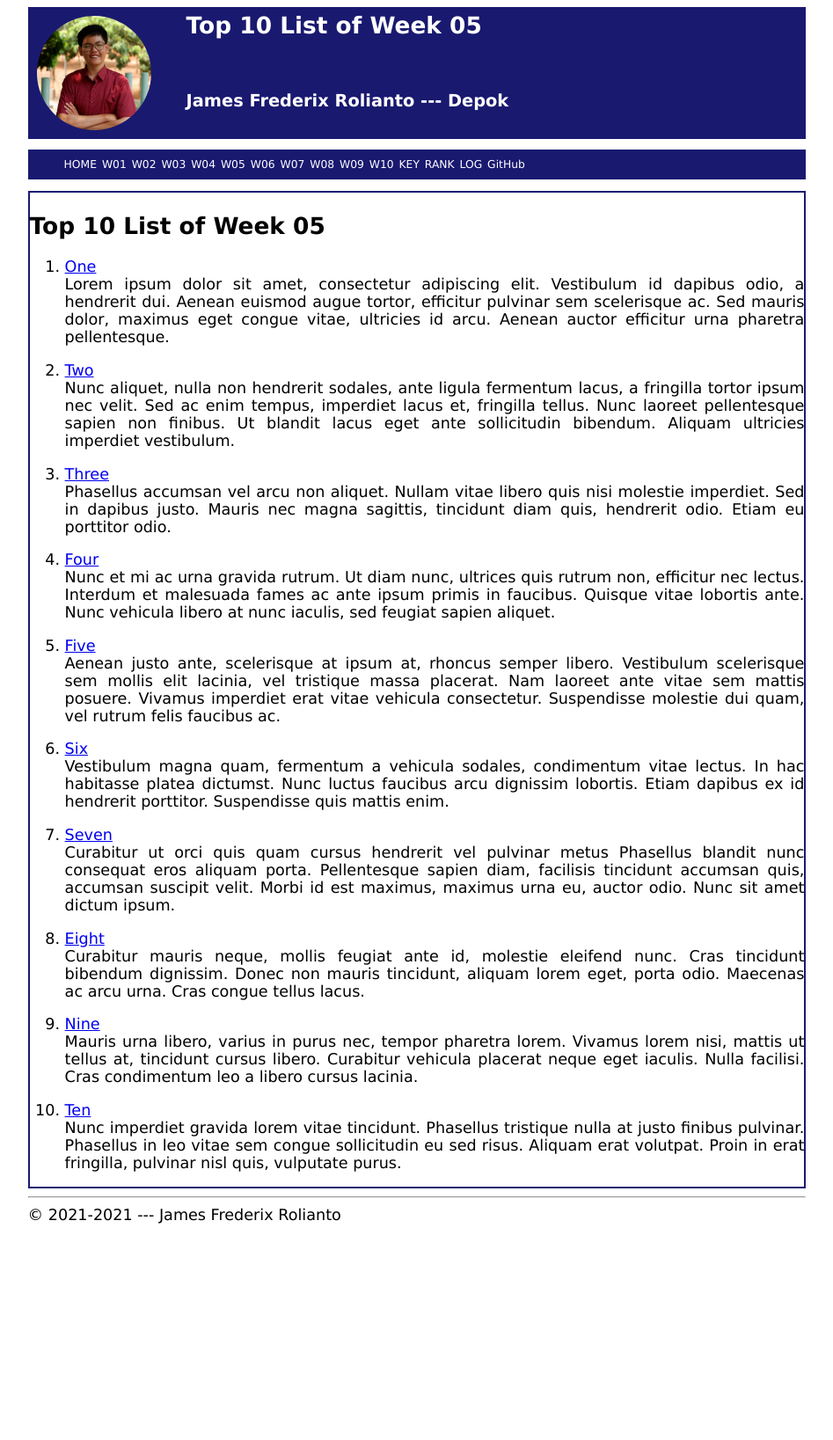
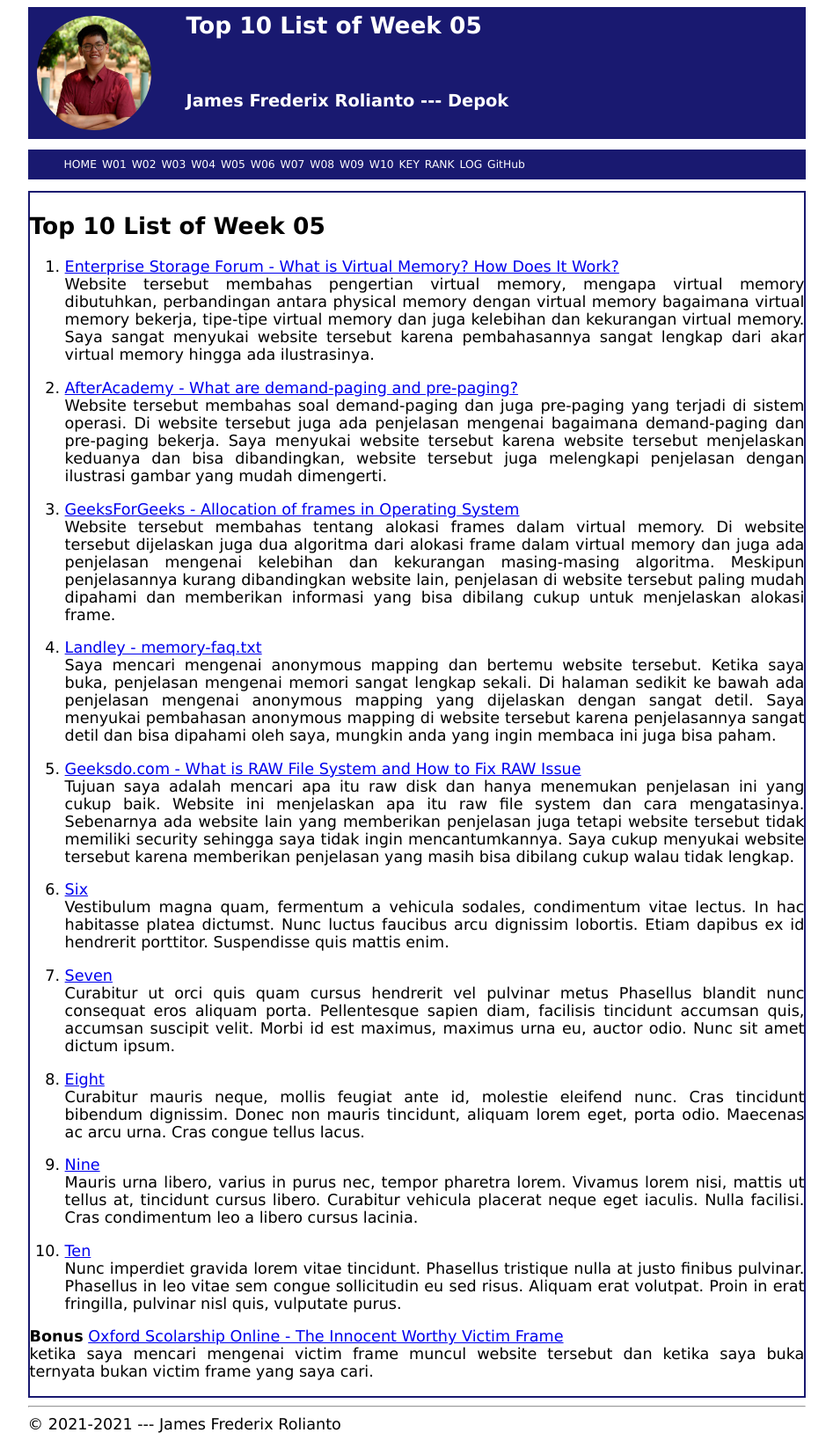
Before and after one commit to SinusCosinusTangen/os211, a Jekyll site: the page built from w05.md, in a window 1280 px wide. Shown: the whole page at 88% size, without its empty margins (166-1113 px from the left). Built offline with Jekyll 4.4.1, drawn with Linux system fonts in a browser that asks for light colours; our own code applies the rules of GitHub Pages for plain Markdown files; before the commit the page ends 1399 px from its top, so only the background shows below that.

Commit message:
OS211 SinusCosinusTangen

```diff
--- a/w05.md
+++ b/w05.md
@@ -5,40 +5,32 @@ permalink: /W05/
 
 # Top 10 List of Week 05
 
-1. [One](https://en.wikipedia.org/wiki/1)<br>
-Lorem ipsum dolor sit amet, consectetur adipiscing elit.
-Vestibulum id dapibus odio, a hendrerit dui.
-Aenean euismod augue tortor, efficitur pulvinar sem scelerisque ac.
-Sed mauris dolor, maximus eget congue vitae, ultricies id arcu.
-Aenean auctor efficitur urna pharetra pellentesque.
+1. [Enterprise Storage Forum - What is Virtual Memory? How Does It Work?](https://www.enterprisestorageforum.com/hardware/virtual-memory/)<br>
+Website tersebut membahas pengertian virtual memory, mengapa virtual memory dibutuhkan, perbandingan antara physical memory dengan virtual
+memory bagaimana virtual memory bekerja, tipe-tipe virtual memory dan juga kelebihan dan kekurangan virtual memory. Saya sangat menyukai
+website tersebut karena pembahasannya sangat lengkap dari akar virtual memory hingga ada ilustrasinya.
 
-2. [Two](https://en.wikipedia.org/wiki/2)<br>
-Nunc aliquet, nulla non hendrerit sodales, ante ligula fermentum lacus, a fringilla tortor ipsum nec velit.
-Sed ac enim tempus, imperdiet lacus et, fringilla tellus.
-Nunc laoreet pellentesque sapien non finibus.
-Ut blandit lacus eget ante sollicitudin bibendum.
-Aliquam ultricies imperdiet vestibulum.
+2. [AfterAcademy - What are demand-paging and pre-paging?](https://afteracademy.com/blog/what-are-demand-paging-and-pre-paging)<br>
+Website tersebut membahas soal demand-paging dan juga pre-paging yang terjadi di sistem operasi. Di website tersebut juga ada penjelasan
+mengenai bagaimana demand-paging dan pre-paging bekerja. Saya menyukai website tersebut karena website tersebut menjelaskan keduanya dan
+bisa dibandingkan, website tersebut juga melengkapi penjelasan dengan ilustrasi gambar yang mudah dimengerti.
 
-3. [Three](https://en.wikipedia.org/wiki/3)<br>
-Phasellus accumsan vel arcu non aliquet.
-Nullam vitae libero quis nisi molestie imperdiet.
-Sed in dapibus justo.
-Mauris nec magna sagittis, tincidunt diam quis, hendrerit odio.
-Etiam eu porttitor odio.
+3. [GeeksForGeeks - Allocation of frames in Operating System](https://www.geeksforgeeks.org/operating-system-allocation-frames/)<br>
+Website tersebut membahas tentang alokasi frames dalam virtual memory. Di website tersebut dijelaskan juga dua algoritma dari alokasi
+frame dalam virtual memory dan juga ada penjelasan mengenai kelebihan dan kekurangan masing-masing algoritma. Meskipun penjelasannya kurang
+dibandingkan website lain, penjelasan di website tersebut paling mudah dipahami dan memberikan informasi yang bisa dibilang cukup untuk
+menjelaskan alokasi frame.
 
-4. [Four](https://en.wikipedia.org/wiki/4)<br>
-Nunc et mi ac urna gravida rutrum.
-Ut diam nunc, ultrices quis rutrum non, efficitur nec lectus.
-Interdum et malesuada fames ac ante ipsum primis in faucibus.
-Quisque vitae lobortis ante.
-Nunc vehicula libero at nunc iaculis, sed feugiat sapien aliquet.
+4. [Landley - memory-faq.txt](https://landley.net/writing/memory-faq.txt)<br>
+Saya mencari mengenai anonymous mapping dan bertemu website tersebut. Ketika saya buka, penjelasan mengenai memori sangat lengkap sekali.
+Di halaman sedikit ke bawah ada penjelasan mengenai anonymous mapping yang dijelaskan dengan sangat detil. Saya menyukai pembahasan anonymous
+mapping di website tersebut karena penjelasannya sangat detil dan bisa dipahami oleh saya, mungkin anda yang ingin membaca ini juga bisa paham.
 
-5. [Five](https://en.wikipedia.org/wiki/5)<br>
-Aenean justo ante, scelerisque at ipsum at, rhoncus semper libero.
-Vestibulum scelerisque sem mollis elit lacinia, vel tristique massa placerat.
-Nam laoreet ante vitae sem mattis posuere.
-Vivamus imperdiet erat vitae vehicula consectetur.
-Suspendisse molestie dui quam, vel rutrum felis faucibus ac.
+5. [Geeksdo.com - What is RAW File System and How to Fix RAW Issue](https://www.geeksdo.com/help/raw-file-system.html)<br>
+Tujuan saya adalah mencari apa itu raw disk dan hanya menemukan penjelasan ini yang cukup baik. Website ini menjelaskan apa itu raw file system
+dan cara mengatasinya. Sebenarnya ada website lain yang memberikan penjelasan juga tetapi website tersebut tidak memiliki security sehingga
+saya tidak ingin mencantumkannya. Saya cukup menyukai website tersebut karena memberikan penjelasan yang masih bisa dibilang cukup walau
+tidak lengkap.
 
 6. [Six](https://en.wikipedia.org/wiki/6)<br>
 Vestibulum magna quam, fermentum a vehicula sodales, condimentum vitae lectus.
@@ -74,3 +66,7 @@ Phasellus tristique nulla at justo finibus pulvinar.
 Phasellus in leo vitae sem congue sollicitudin eu sed risus.
 Aliquam erat volutpat.
 Proin in erat fringilla, pulvinar nisl quis, vulputate purus.
+
+<strong>Bonus</strong>
+[Oxford Scolarship Online - The Innocent Worthy Victim Frame](https://oxford.universitypressscholarship.com/view/10.1093/acprof:oso/9780199397624.001.0001/acprof-9780199397624-chapter-4)<br>
+ketika saya mencari mengenai victim frame muncul website tersebut dan ketika saya buka ternyata bukan victim frame yang saya cari.
```
Also changed, not shown: Image/WEEK05-SinusCosinusTangen-154MB.jpg (added), 1 other file.
